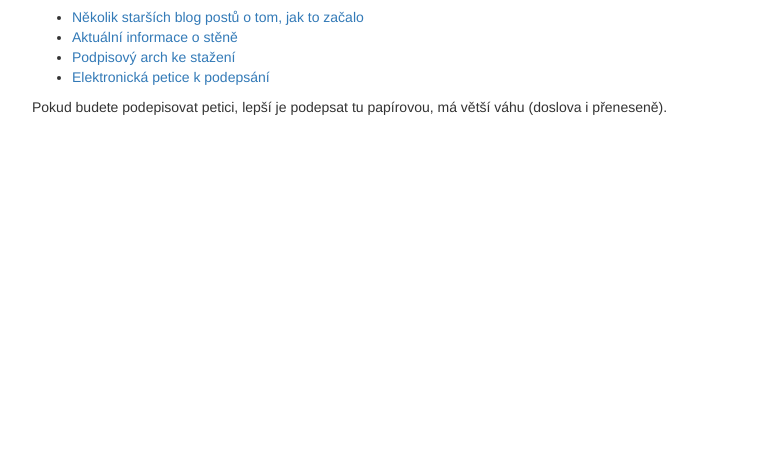
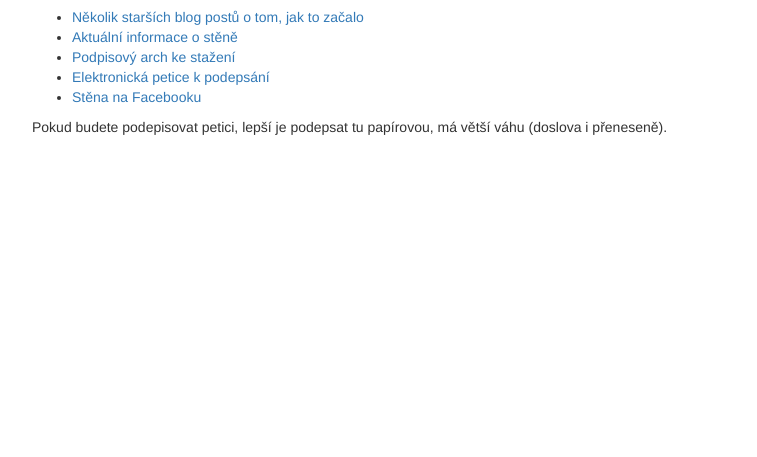
Before and after one commit to zoul/stena, a plain HTML site: page index.html in a window 1280 px wide. Shown: the part 343-800 px from the top of the page, without its empty margins (38-795 px from the left). Drawn offline with Linux system fonts and the light colour scheme.

Commit message:
Přidal jsem odkaz na FB.

```diff
--- a/index.html
+++ b/index.html
@@ -22,6 +22,7 @@
             <li><a href="https://www.dropbox.com/s/a29kdfevq32jx2t/stena.pdf?dl=0">Aktuální informace o stěně</a>
             <li><a href="files/petice.pdf">Podpisový arch ke stažení</a>
             <li><a href="https://goo.gl/NzzjOp">Elektronická petice k podepsání</a>
+            <li><a href="https://www.facebook.com/stenaboskovice">Stěna na Facebooku</a>
         </ul>
         <p>Pokud budete podepisovat petici, lepší je podepsat tu papírovou, má
         větší váhu (doslova i přeneseně).</p>
```
